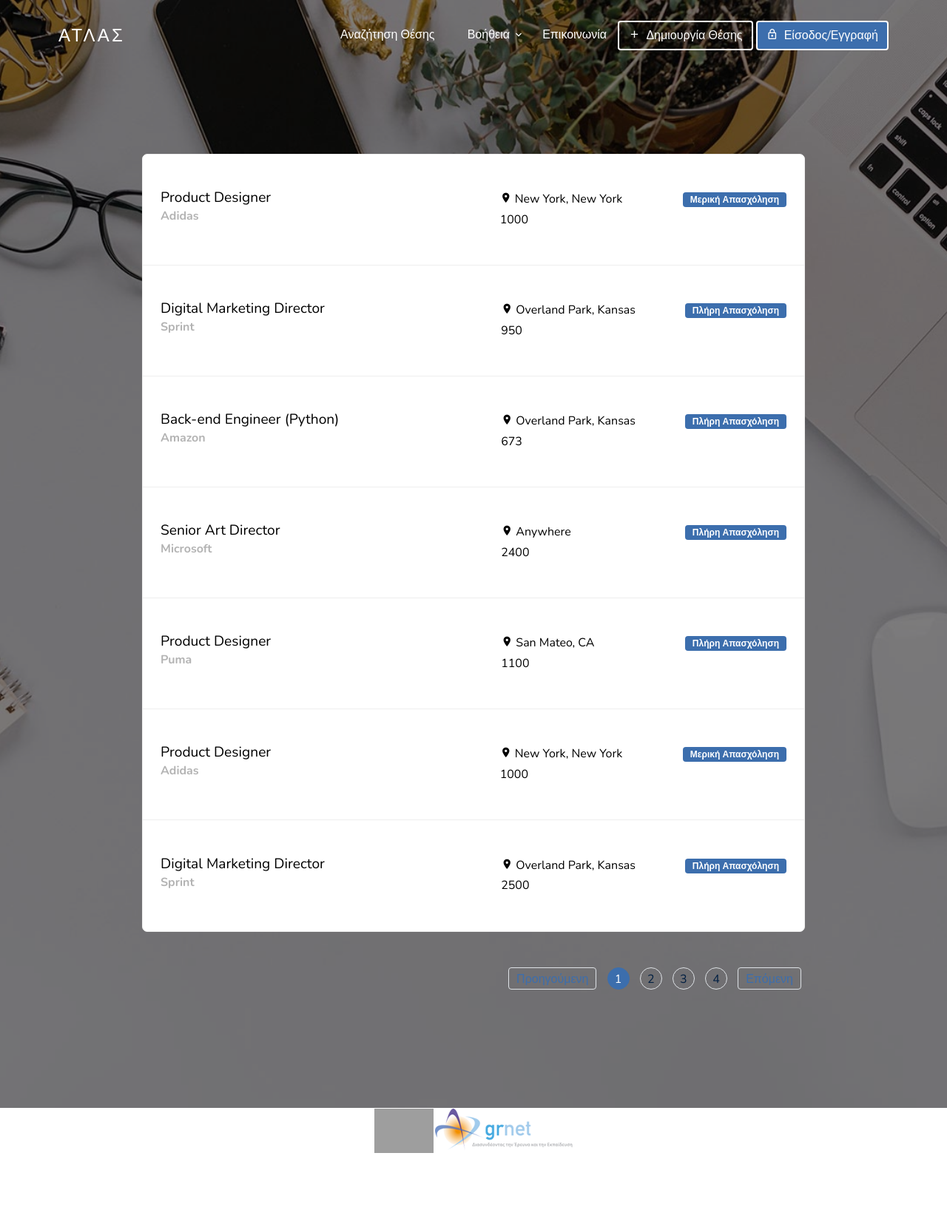
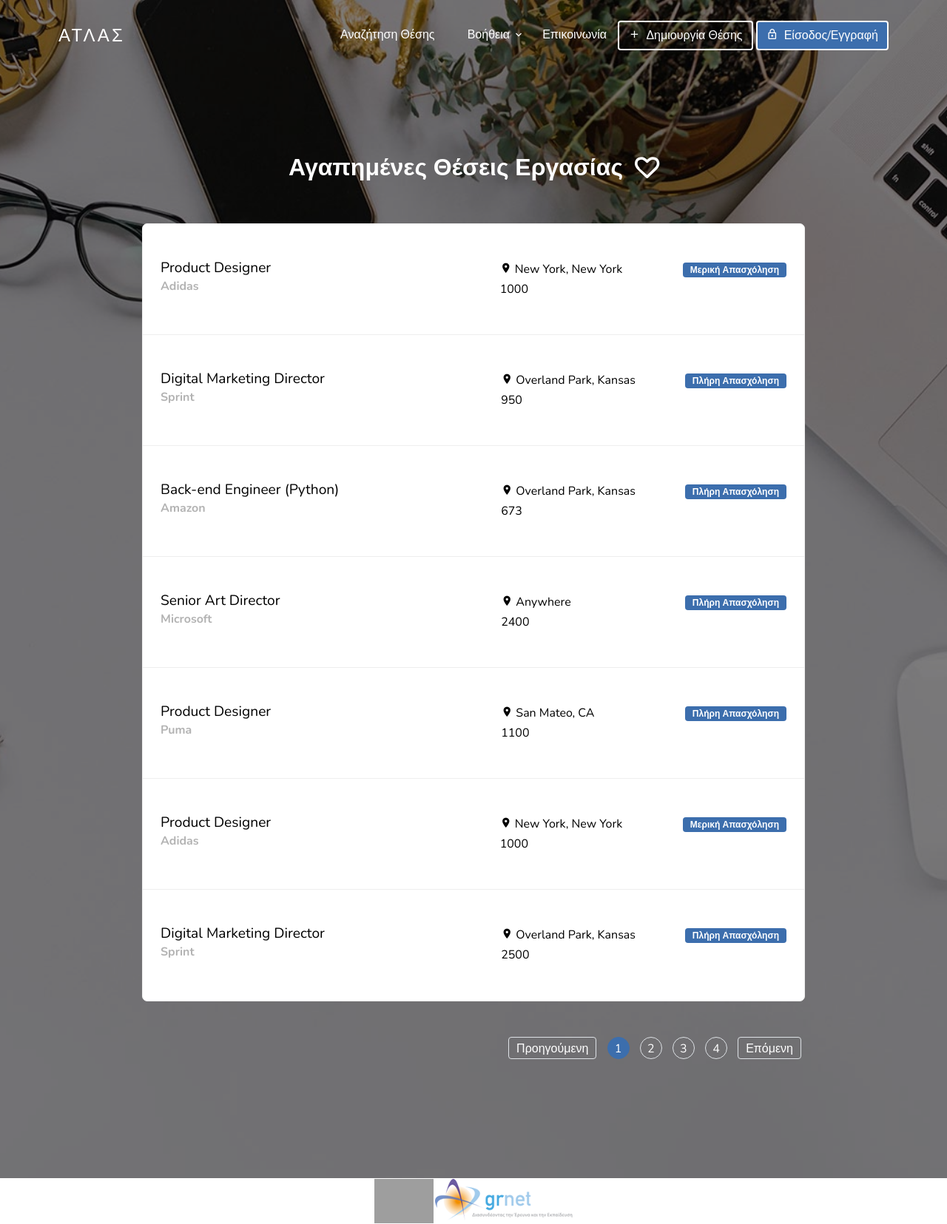
Before and after one commit to ilias000/ATLAS, a PHP site: page /savedJobs.html in a window 1280 px wide. Shown: the whole page at 74% size. Before the commit the page ends 1559 px from the top, so only its background shows below. Run offline with PHP 8.4, Linux system fonts and the light colour scheme; some web fonts are replaced; grey boxes are pictures that could not be loaded.

Commit message:
savedJobs styles

```diff
--- a/root/frontend/css/style.css
+++ b/root/frontend/css/style.css
@@ -1807,3 +1807,31 @@ select{
 .responsibilities, .education, .ul-other span{
   color: #000;
 }
+.saved-jobs-h2{
+  display: flex;
+  justify-content: center;
+  align-items: center;
+  padding-bottom: 3rem;
+  font-weight: 600;
+  color: white;
+
+}
+.saved-jobs-h2 .icon-heart-o{
+  padding-left: 1rem;
+  font-weight: 600;
+}
+
+/* Saved Jobs */
+
+a.saved-jobs-prev, a.saved-jobs-next {
+  color: white;
+  width: auto;
+  height: 30px;
+  line-height: 30px;
+  padding-left: 10px;
+  padding-right: 10px;
+  border-radius: 4px;
+}
+.link-1-2-3{
+  color: white;
+}
--- a/root/frontend/savedJobs.html
+++ b/root/frontend/savedJobs.html
@@ -78,13 +78,8 @@
 
     <!-- HOME -->
   <section class="section-hero home-section overlay inner-page bg-image" style="background-image: url('images/hero_1.jpg');" id="home-section">
-
-
-
-    <section class="site-section" id="next" style="width: 100%;">
-
-
-
+    <section class="site-section" id="next" style="width: 100%; ">
+      <h2  class="saved-jobs-h2 ">Αγαπημένες Θέσεις Εργασίας <span class="icon-heart-o"></span></h2>
           <div class="listings">
               <ul class="job-listings mb-5">
                   <li class="job-listing d-block d-sm-flex pb-3 pb-sm-0 align-items-center">
@@ -223,14 +218,14 @@
                   <div class="row pagination-wrap page-selector">
                       <div class="col-md-6 text-center inner-page-selector">
                           <div class="custom-pagination ml-auto">
-                              <a href="#" class="prev">Προηγούμενη</a>
+                              <a href="#" class=" saved-jobs-prev">Προηγούμενη</a>
                               <div class="d-inline-block">
                                   <a href="#" class="active">1</a>
-                                  <a href="#">2</a>
-                                  <a href="#">3</a>
-                                  <a href="#">4</a>
+                                  <a href="#" class="link-1-2-3">2</a>
+                                  <a href="#" class="link-1-2-3">3</a>
+                                  <a href="#" class="link-1-2-3">4</a>
                               </div>
-                              <a href="#" class="next">Επόμενη</a>
+                              <a href="#" class="saved-jobs-next">Επόμενη</a>
                           </div>
                       </div>
                   </div>
```
